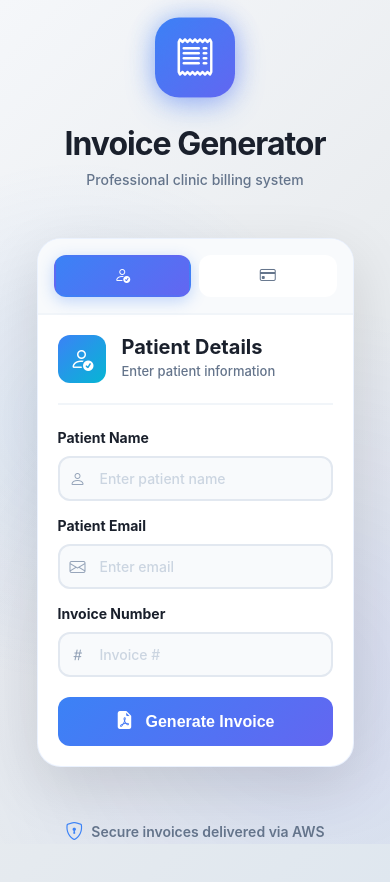
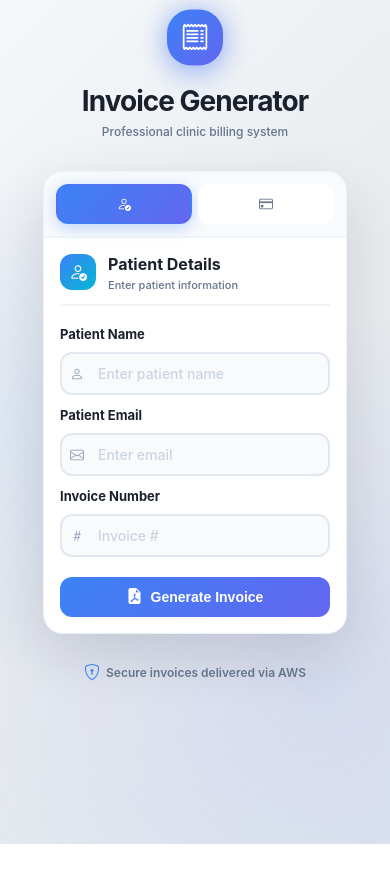
Before and after one commit to bhavyashah1403/invoice-project, a React (Vite) app in the folder frontend/: page / in a window 390 px wide. Shown: the top 882 px of the page. After the commit the page ends 844 px from the top, so only its background shows below. Built offline with nearby package versions, Linux system fonts and the light colour scheme.

Commit message:
frontend changes

```diff
--- a/frontend/src/App.jsx
+++ b/frontend/src/App.jsx
@@ -24,8 +24,18 @@ export default function App() {
       }
     );
 
-    setResult(await res.json());
+    const data = await res.json();
+    setResult(data);
     setLoading(false);
+
+    // Clear form only after successful invoice generation
+    if (data.success) {
+      setTimeout(() => {
+        setForm({});
+        setResult(null);
+        setActiveTab("patient");
+      }, 3000);
+    }
   };
 
   return (
--- a/frontend/src/index.css
+++ b/frontend/src/index.css
@@ -490,22 +490,40 @@ body {
 }
 
 /* Responsive */
-@media (max-width: 640px) {
+@media (max-width: 768px) {
+  .app-container {
+    padding: 16px;
+  }
+
+  .app-content {
+    max-width: 100%;
+  }
+
+  .card-wrapper {
+    gap: 20px;
+  }
+
+  .header {
+    margin-bottom: 16px;
+  }
+
+  .icon-badge {
+    width: 64px;
+    height: 64px;
+    margin: 0 auto 16px;
+    font-size: 32px;
+  }
+
   .header h1 {
-    font-size: 32px;
+    font-size: 36px;
   }
 
   .header p {
     font-size: 14px;
   }
 
-  .form-container {
-    padding: 20px;
-  }
-
-  .form-grid {
-    grid-template-columns: 1fr;
-    gap: 16px;
+  .main-card {
+    border-radius: 20px;
   }
 
   .tabs {
@@ -514,12 +532,187 @@ body {
   }
 
   .tab-button {
-    padding: 10px 16px;
-    font-size: 13px;
+    padding: 12px 16px;
+    font-size: 14px;
+  }
+
+  .form-container {
+    padding: 24px;
+  }
+
+  .form-section {
+    gap: 20px;
+  }
+
+  .form-grid {
+    grid-template-columns: 1fr;
+    gap: 16px;
+  }
+
+  .form-group.full-width {
+    grid-column: 1;
+  }
+
+  .submit-button {
+    padding: 12px 20px;
+    font-size: 15px;
   }
 
   .success-message,
   .error-message {
+    padding: 20px;
     flex-direction: column;
+    gap: 12px;
+  }
+
+  .message-icon {
+    width: 40px;
+    height: 40px;
+    font-size: 20px;
+  }
+
+  .success-message h3,
+  .error-message h3 {
+    font-size: 16px;
+  }
+
+  .success-message p,
+  .error-message p {
+    font-size: 13px;
+  }
+
+  .footer {
+    padding: 16px;
+    font-size: 13px;
+  }
+
+  .section-header {
+    padding-bottom: 16px;
+  }
+
+  .section-icon {
+    width: 40px;
+    height: 40px;
+    font-size: 20px;
+  }
+
+  .section-header h3 {
+    font-size: 18px;
+  }
+
+  .section-header p {
+    font-size: 12px;
   }
 }
+
+@media (max-width: 480px) {
+  .app-container {
+    padding: 12px;
+    min-height: auto;
+  }
+
+  .card-wrapper {
+    gap: 16px;
+  }
+
+  .icon-badge {
+    width: 56px;
+    height: 56px;
+    font-size: 28px;
+  }
+
+  .header h1 {
+    font-size: 28px;
+    margin-bottom: 6px;
+  }
+
+  .header p {
+    font-size: 12px;
+  }
+
+  .tabs {
+    padding: 12px;
+    gap: 6px;
+  }
+
+  .tab-button {
+    padding: 10px 12px;
+    font-size: 12px;
+    gap: 6px;
+  }
+
+  .tab-button i {
+    font-size: 14px;
+  }
+
+  .form-container {
+    padding: 16px;
+  }
+
+  .form-grid {
+    gap: 12px;
+  }
+
+  .form-group label {
+    font-size: 13px;
+  }
+
+  .input-wrapper input {
+    padding: 11px 11px 11px 36px;
+    font-size: 14px;
+  }
+
+  .input-wrapper i {
+    left: 10px;
+    font-size: 14px;
+  }
+
+  .section-header {
+    gap: 12px;
+    padding-bottom: 12px;
+  }
+
+  .section-icon {
+    width: 36px;
+    height: 36px;
+    font-size: 18px;
+  }
+
+  .section-header h3 {
+    font-size: 16px;
+  }
+
+  .section-header p {
+    font-size: 11px;
+  }
+
+  .submit-button {
+    padding: 11px 16px;
+    font-size: 14px;
+    gap: 8px;
+  }
+
+  .submit-button i {
+    font-size: 16px;
+  }
+
+  .download-btn {
+    padding: 9px 12px;
+    font-size: 13px;
+    gap: 6px;
+  }
+
+  .download-btn i {
+    font-size: 14px;
+  }
+
+  .footer {
+    padding: 12px;
+    font-size: 12px;
+    gap: 6px;
+  }
+
+  .footer i {
+    font-size: 16px;
+  }
+}
```
